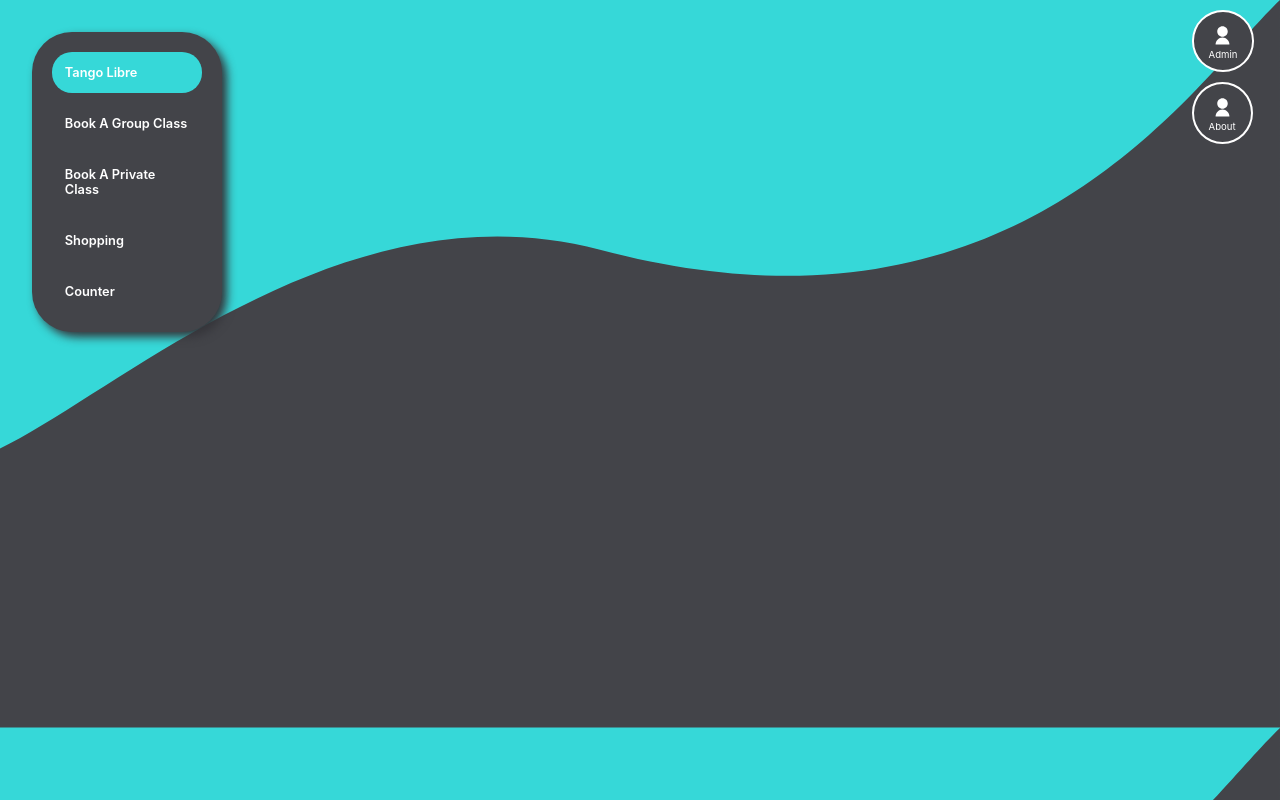
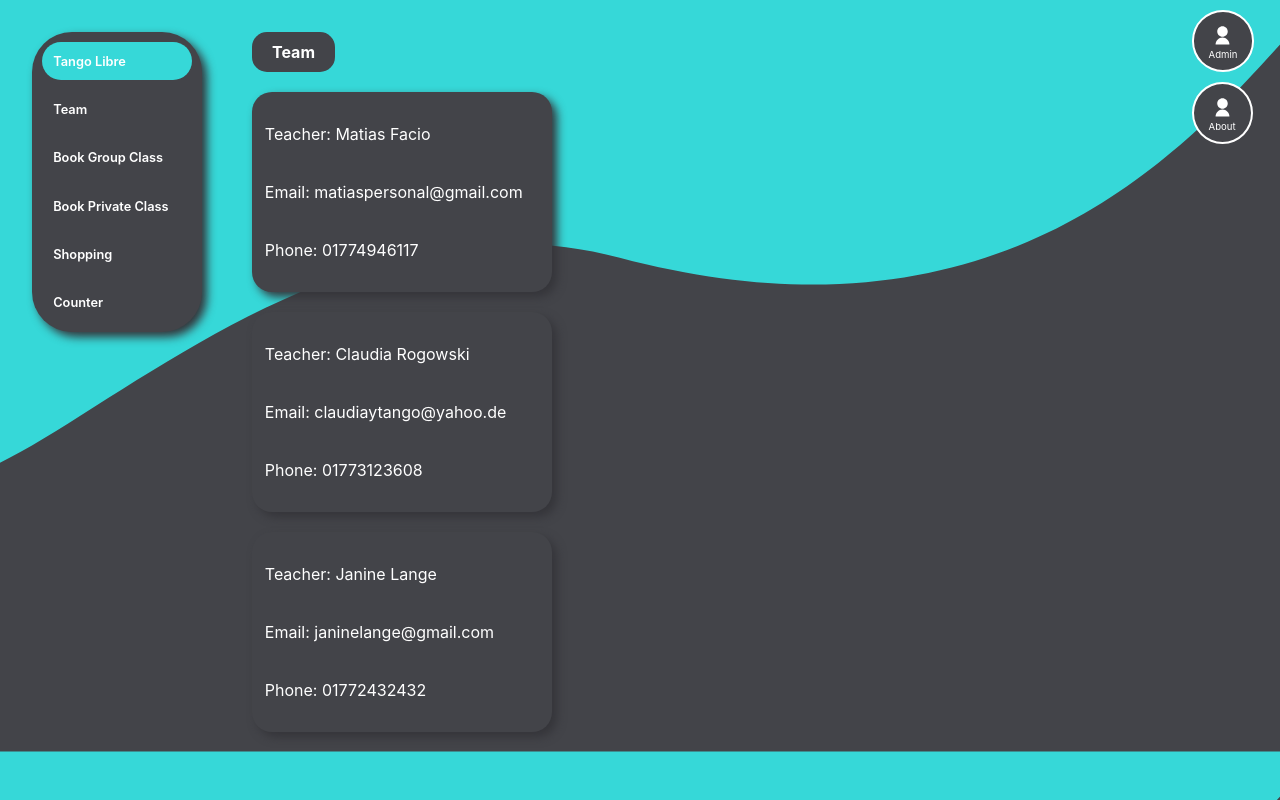
Before and after one commit to matiasfacio/redux-hooks, a React (Create React App) app: page /team in a window 1280 px wide. Built offline with nearby package versions, Linux system fonts and the light colour scheme.

Commit message:
adding teachers

```diff
--- a/src/components/layout/Layout.tsx
+++ b/src/components/layout/Layout.tsx
@@ -8,6 +8,7 @@ import { Home } from "../pages/Home";
 import { TopRightMenu } from "./TopRightMenu";
 import { About } from "../pages/About";
 import { Admin } from "../pages/Admin";
+import { Teachers } from "../pages/Teachers";
 
 export const Layout = () => {
   return (
@@ -16,6 +17,7 @@ export const Layout = () => {
       <TopRightMenu />
       <Routes>
         <Route path="/" element={<Home />} />
+        <Route path="team" element={<Teachers />} />
         <Route path="counter" element={<Counter />} />
         <Route path="cart" element={<Products />} />
         <Route path="bookaclass" element={<BookAClass />} />
--- a/src/components/layout/Menu.tsx
+++ b/src/components/layout/Menu.tsx
@@ -16,30 +16,37 @@ export const Menu = () => {
           Tango Libre
         </MenuItem>
         <MenuItem
-          to="/bookaclass"
+          to="/team"
           selected={selected === 2}
           onClick={() => setSelected(2)}
         >
-          Book a Group Class
+          Team
+        </MenuItem>
+        <MenuItem
+          to="/bookaclass"
+          selected={selected === 3}
+          onClick={() => setSelected(3)}
+        >
+          Book Group Class
         </MenuItem>
         <MenuItem
           to="/"
-          selected={selected === 3}
-          onClick={() => setSelected(3)}
+          selected={selected === 4}
+          onClick={() => setSelected(4)}
         >
-          Book a Private Class
+          Book Private Class
         </MenuItem>
         <MenuItem
           to="/cart"
-          selected={selected === 4}
-          onClick={() => setSelected(4)}
+          selected={selected === 5}
+          onClick={() => setSelected(5)}
         >
           Shopping
         </MenuItem>
         <MenuItem
           to="/counter"
-          selected={selected === 5}
-          onClick={() => setSelected(5)}
+          selected={selected === 6}
+          onClick={() => setSelected(6)}
         >
           Counter
         </MenuItem>
@@ -52,7 +59,7 @@ const StyledMenu = styled.nav`
   height: 300px;
 
   ul {
-    padding: 20px;
+    padding: 10px;
     display: flex;
     flex-direction: column;
     height: 100%;
@@ -66,7 +73,7 @@ const StyledMenu = styled.nav`
 
 const MenuItem = styled(Link)<{ selected?: boolean }>`
   border-radius: 20px;
-  padding: 0.8rem;
+  padding: 0.7rem;
   width: 150px;
   color: white;
   font-weight: 600;
--- a/src/components/pages/Counter.tsx
+++ b/src/components/pages/Counter.tsx
@@ -12,6 +12,7 @@ export const Counter = () => {
   return (
     <CounterContainer>
       <Title>Counter</Title>
+      <CounterContentContainer>
         <div className="counter">
           Count: {value}
           <br />
@@ -20,11 +21,12 @@ export const Counter = () => {
             <button onClick={addFive}>add 5</button>
           </div>
         </div>
+      </CounterContentContainer>
     </CounterContainer>
   );
 };
 
-const CounterContainer = styled.section`
+const CounterContentContainer = styled.section`
   display: flex;
   flex-direction: column;
   color: white;
@@ -33,3 +35,8 @@ const CounterContainer = styled.section`
   padding: 20px;
   box-shadow: var(--container-shadow);
 `;
+
+const CounterContainer = styled.div`
+  display: flex;
+  flex-direction: column;
+`;
--- /dev/null
+++ b/src/components/pages/Teachers.tsx
@@ -0,0 +1,72 @@
+import React from "react";
+import styled from "styled-components";
+import { Title } from "../elements/Title";
+
+interface Teacher {
+  name: string;
+  lastName: string;
+  phone: string;
+  email: string;
+}
+
+const TeachersDB: Teacher[] = [
+  {
+    name: "Matias",
+    lastName: "Facio",
+    phone: "01774946117",
+    email: "matiaspersonal@gmail.com",
+  },
+  {
+    name: "Claudia",
+    lastName: "Rogowski",
+    phone: "01773123608",
+    email: "claudiaytango@yahoo.de",
+  },
+  {
+    name: "Janine",
+    lastName: "Lange",
+    phone: "01772432432",
+    email: "janinelange@gmail.com",
+  },
+];
+
+export const Teachers = () => {
+  return (
+    <TeachersContainer>
+      <Title>Team</Title>
+      {TeachersDB.map((teacher) => {
+        return (
+          <TeacherContainerCard key={teacher.lastName}>
+            Teacher: {teacher.name} {teacher.lastName}
+            <Email>Email: {teacher.email}</Email>
+            <Phone>Phone: {teacher.phone}</Phone>
+          </TeacherContainerCard>
+        );
+      })}
+    </TeachersContainer>
+  );
+};
+
+const TeachersContainer = styled.section`
+  display: flex;
+  flex-direction: column;
+`;
+
+const TeacherContainerCard = styled.article`
+  margin-bottom: 20px;
+  background-color: var(--container-bg-color);
+  color: white;
+  padding: 0.8rem;
+  border-radius: 20px;
+  display: flex;
+  flex-direction: column;
+  justify-content: space-around;
+  height: 200px;
+  width: 300px;
+  box-shadow: var(--container-shadow);
+  font-size: 1rem;
+`;
+
+const Email = styled.div``;
+
+const Phone = styled(Email)``;
```
Lines whose indentation alone changed are shown as unchanged.
